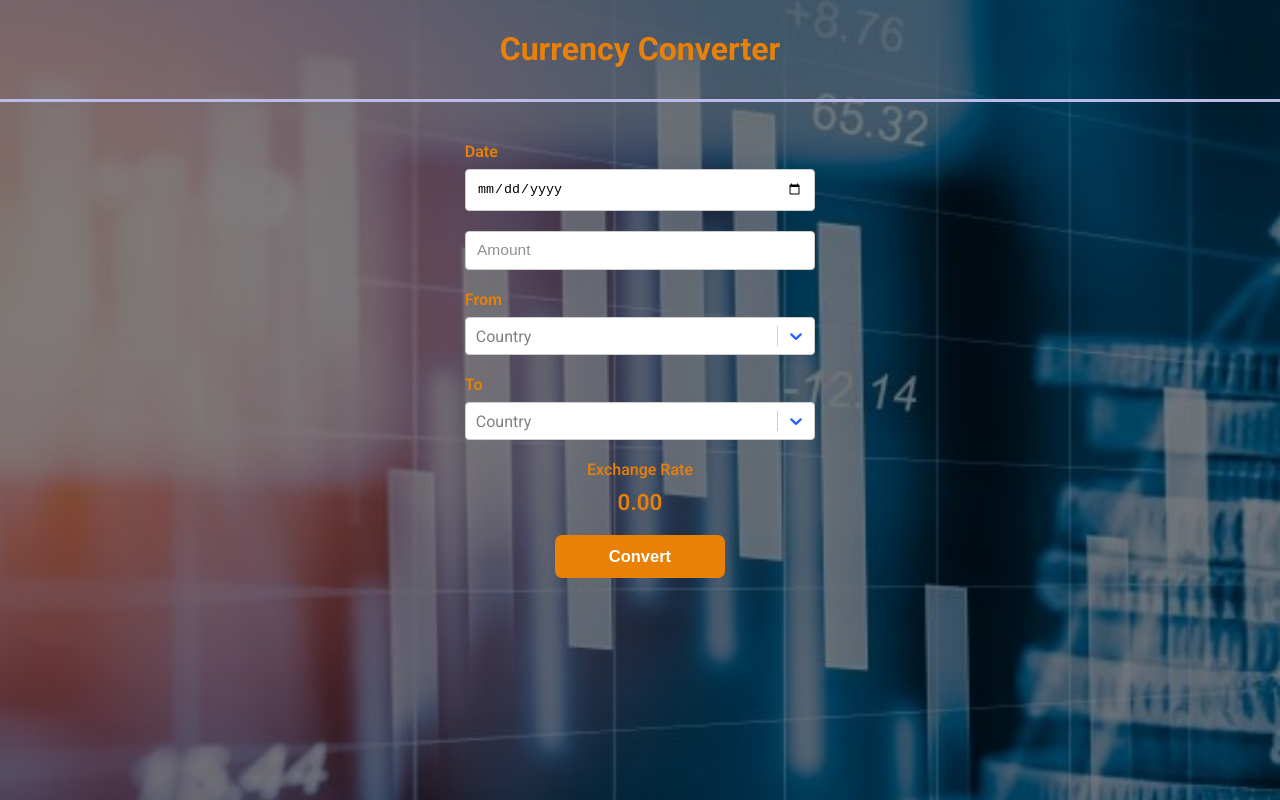
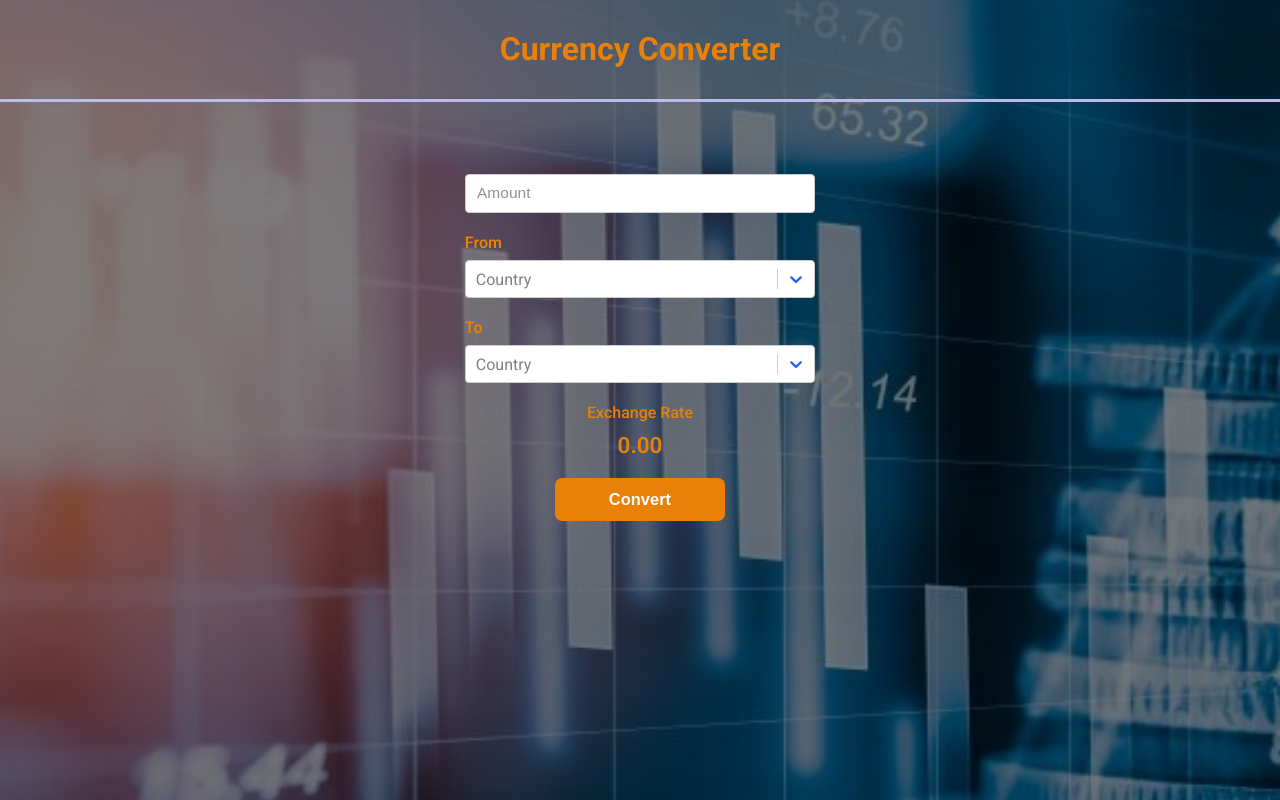
Before and after one commit to rustamova148/Currency-converter-siesco-task3, a React (Vite) app: page / in a window 1280 px wide. Shown: the top 800 px of the page. Built offline with nearby package versions, Linux system fonts and the light colour scheme; no server answers.

Commit message:
date removed

```diff
--- a/src/App.css
+++ b/src/App.css
@@ -35,7 +35,7 @@
 }
 form{
     width: max-content;
-    margin: 2.5rem auto;
+    margin: 4.5rem auto;
     display: flex;
     flex-direction: column;
     gap: 1.25rem;
--- a/src/App.tsx
+++ b/src/App.tsx
@@ -11,16 +11,7 @@
     from: "",
     to: "",
     amount: "",
-    date: "",
   });
-
-  const localeDateString = formData.date;
-  if (localeDateString) {
-    const utcDate = new Date(localeDateString + "T00:00:00Z");
-    console.log(utcDate.toISOString());
-  } else {
-    console.log("Date is empty");
-  }
 
   const fetchSupportedcurrency = async () => {
     try {
@@ -42,7 +33,6 @@
         from: formData.from,
         to: formData.to,
         amount: Number(formData.amount),
-        date: formData.date,
       });
       console.log(data.convertedAmount);
       setResultText(`${formData.amount} ${formData.from} = ${data.convertedAmount} ${formData.to}`);
--- a/src/components/ConvertCurrency.tsx
+++ b/src/components/ConvertCurrency.tsx
@@ -10,20 +10,6 @@
 }: ConvertCurrencyProps) => {
   return (
     <form onSubmit={handleConvert}>
-      <div>
-        <label htmlFor="date">Date</label>
-        <input
-          type="date"
-          id="date"
-          value={formData.date}
-          onChange={(e) =>
-            setFormData((prev) => ({
-              ...prev,
-              date: e.target.value,
-            }))
-          }
-        />
-      </div>
       <input
         type="text"
         placeholder="Amount"
--- a/src/services/currencyService.ts
+++ b/src/services/currencyService.ts
@@ -6,9 +6,9 @@
     return response.data;
 }
 
-export const convertCurrency = async ({ from, to, amount, date }: ConvertParams) => {
+export const convertCurrency = async ({ from, to, amount }: ConvertParams) => {
     const response = await api.get("/api/Currency/Convert", {
-        params: { from, to, amount, date }
+        params: { from, to, amount }
     });
     return response.data;
 }
--- a/src/types/types.ts
+++ b/src/types/types.ts
@@ -2,14 +2,12 @@
     from: string;
     to: string;
     amount: number;
-    date: string;
 }
 
 export interface FormDataType {
     from: string;
     to: string;
     amount: string;
-    date: string;
 }
 
 export interface OptionType {
```
